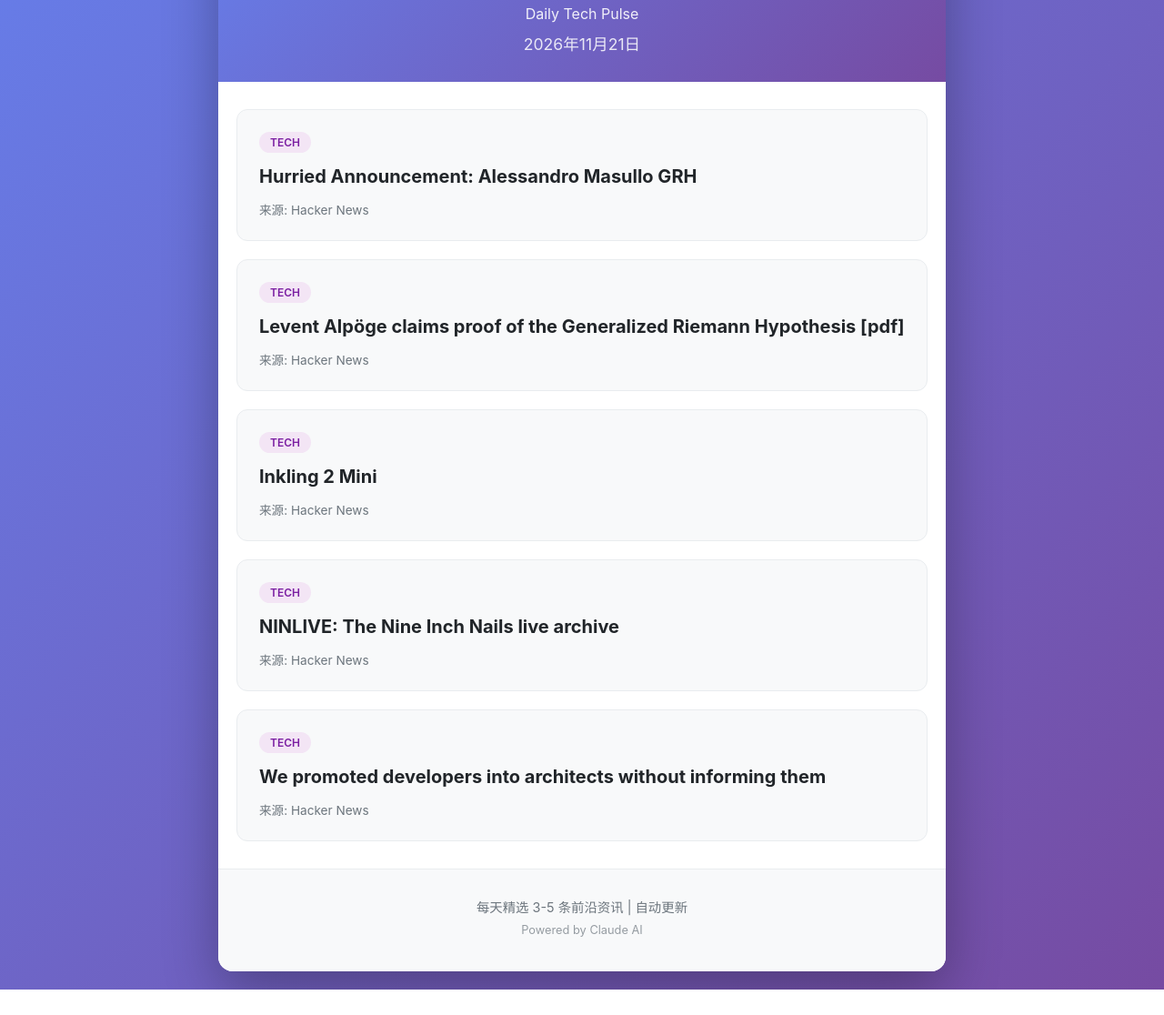
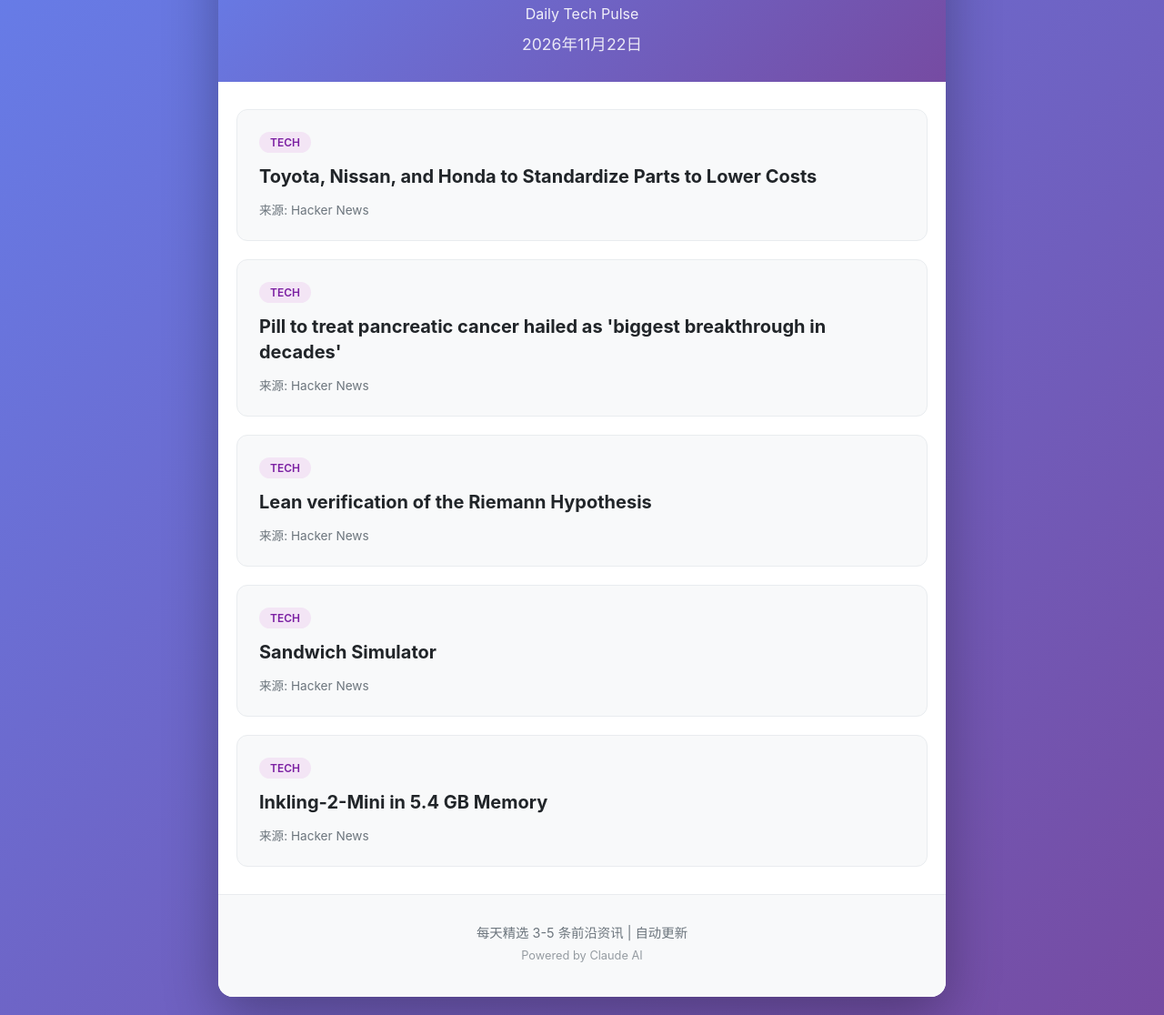
Before and after one commit to guixin1/daily-tech-pulse, a plain HTML site: page index.html in a window 1280 px wide. Shown: the part 121-1237 px from the top of the page at 91% size. Before the commit the page ends 1209 px from the top, so only its background shows below. Drawn offline with Linux system fonts and the light colour scheme.

Commit message:
Update daily news - 2026-11-22

```diff
--- a/index.html
+++ b/index.html
@@ -11,7 +11,7 @@
         <header>
             <h1>每日前沿</h1>
             <p class="subtitle">Daily Tech Pulse</p>
-            <p class="date">2026年11月21日</p>
+            <p class="date">2026年11月22日</p>
         </header>
 
         <main>
@@ -19,7 +19,7 @@
 
                 <article class="news-item">
                     <span class="source-tag tech">tech</span>
-                    <h2><a href="https://math216.wordpress.com/2026/11/20/hurried-announcement-alessandro-masullo-grh/" target="_blank" rel="noopener">Hurried Announcement: Alessandro Masullo GRH</a></h2>
+                    <h2><a href="https://www.caranddriver.com/news/a74490092/toyota-nissan-honda-standardize-parts-lower-costs/" target="_blank" rel="noopener">Toyota, Nissan, and Honda to Standardize Parts to Lower Costs</a></h2>
                     <p class="summary"></p>
                     <div class="meta">
                         <span class="source">来源: Hacker News</span>
@@ -28,7 +28,7 @@
 
                 <article class="news-item">
                     <span class="source-tag tech">tech</span>
-                    <h2><a href="https://alpo.ge/remark.pdf" target="_blank" rel="noopener">Levent Alpöge claims proof of the Generalized Riemann Hypothesis [pdf]</a></h2>
+                    <h2><a href="https://www.theguardian.com/society/2026/nov/20/pill-pancreatic-cancer-breakthrough-daraxonrasib" target="_blank" rel="noopener">Pill to treat pancreatic cancer hailed as 'biggest breakthrough in decades'</a></h2>
                     <p class="summary"></p>
                     <div class="meta">
                         <span class="source">来源: Hacker News</span>
@@ -37,7 +37,7 @@
 
                 <article class="news-item">
                     <span class="source-tag tech">tech</span>
-                    <h2><a href="https://thinkingmachines.ai/news/inkling-2-mini/" target="_blank" rel="noopener">Inkling 2 Mini</a></h2>
+                    <h2><a href="https://leanprover-community.github.io/blog/posts/riemann-hypothesis/" target="_blank" rel="noopener">Lean verification of the Riemann Hypothesis</a></h2>
                     <p class="summary"></p>
                     <div class="meta">
                         <span class="source">来源: Hacker News</span>
@@ -46,7 +46,7 @@
 
                 <article class="news-item">
                     <span class="source-tag tech">tech</span>
-                    <h2><a href="https://ninlive.com/" target="_blank" rel="noopener">NINLIVE: The Nine Inch Nails live archive</a></h2>
+                    <h2><a href="https://stulle.app/" target="_blank" rel="noopener">Sandwich Simulator</a></h2>
                     <p class="summary"></p>
                     <div class="meta">
                         <span class="source">来源: Hacker News</span>
@@ -55,7 +55,7 @@
 
                 <article class="news-item">
                     <span class="source-tag tech">tech</span>
-                    <h2><a href="https://manidoraisamy.com/developer-to-architect.html" target="_blank" rel="noopener">We promoted developers into architects without informing them</a></h2>
+                    <h2><a href="https://github.com/ShinMegamiBoson/lookatmyquant" target="_blank" rel="noopener">Inkling-2-Mini in 5.4 GB Memory</a></h2>
                     <p class="summary"></p>
                     <div class="meta">
                         <span class="source">来源: Hacker News</span>
```
